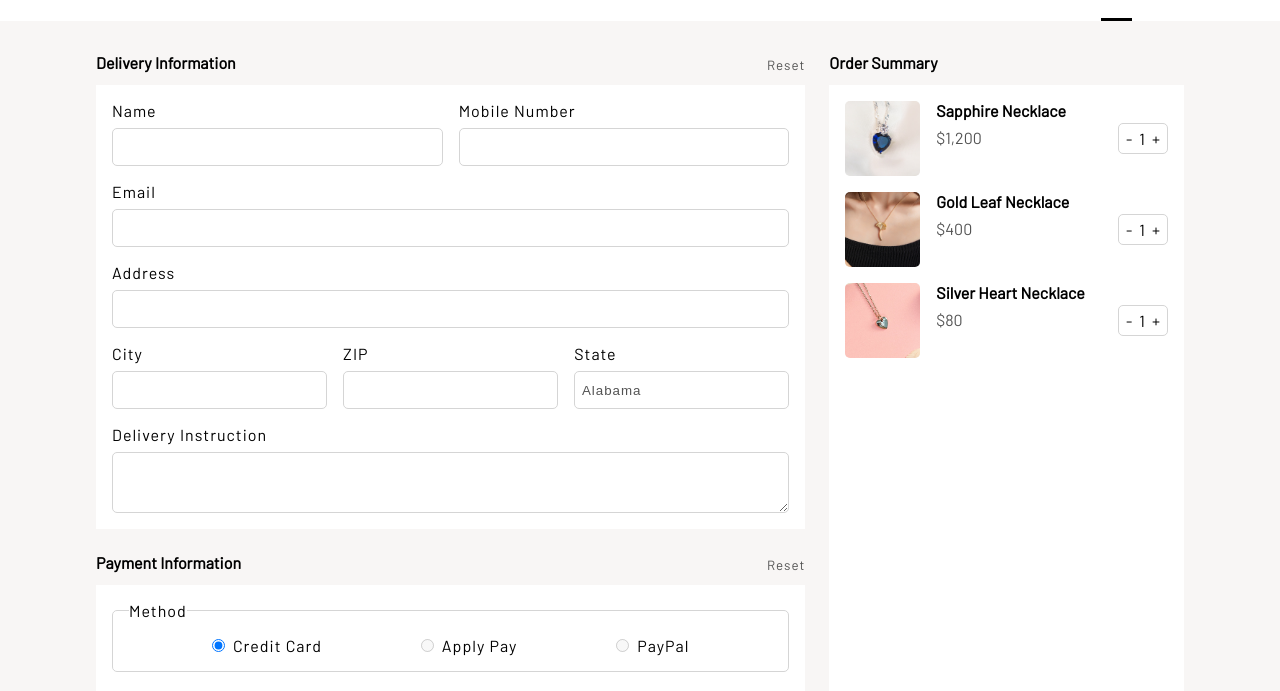
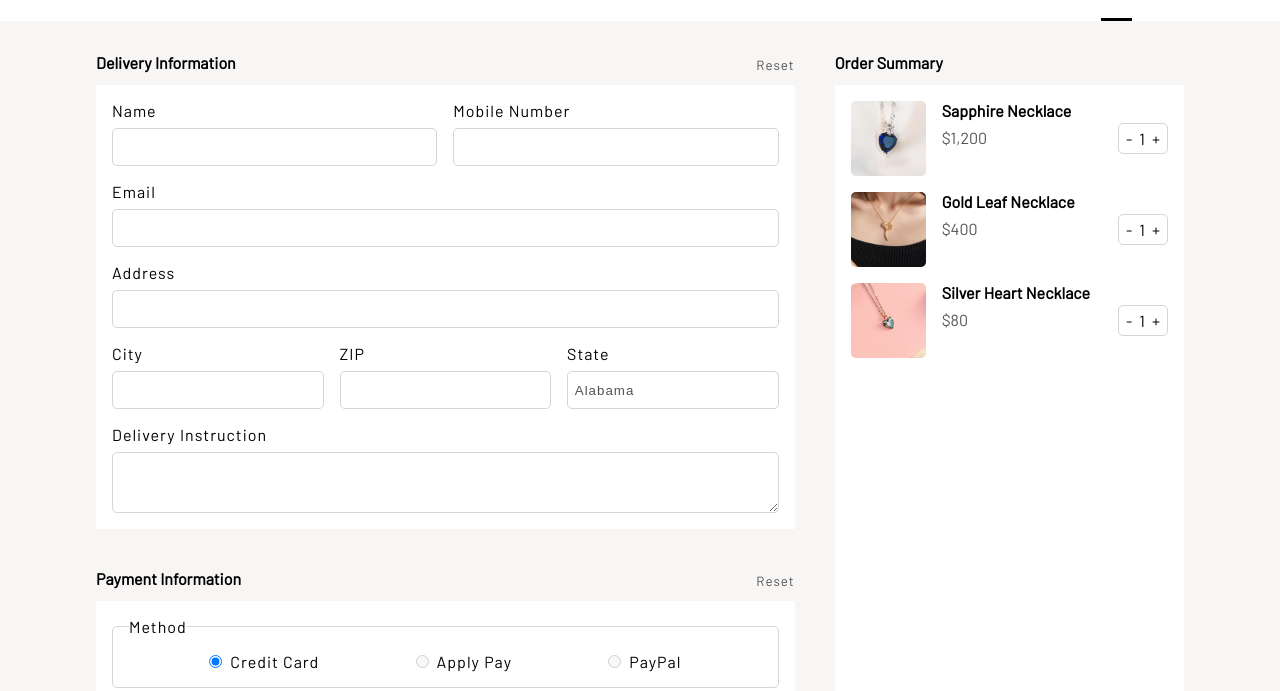
Before and after one commit to mahimarib/CIS-301-project-5, a plain HTML site: page index.html in a window 1280 px wide. Shown: the part 52-743 px from the top of the page. Drawn offline with Linux system fonts and the light colour scheme.

Commit message:
changed gap

```diff
--- a/style.css
+++ b/style.css
@@ -108,7 +108,7 @@ main .container {
     grid-template-columns: 2fr minmax(200px, 1fr);
     grid-template-rows: min-content auto;
     grid-auto-rows: min-content;
-    gap: 1.5em;
+    gap: 2.5em;
 }
 
 h2 {
```
